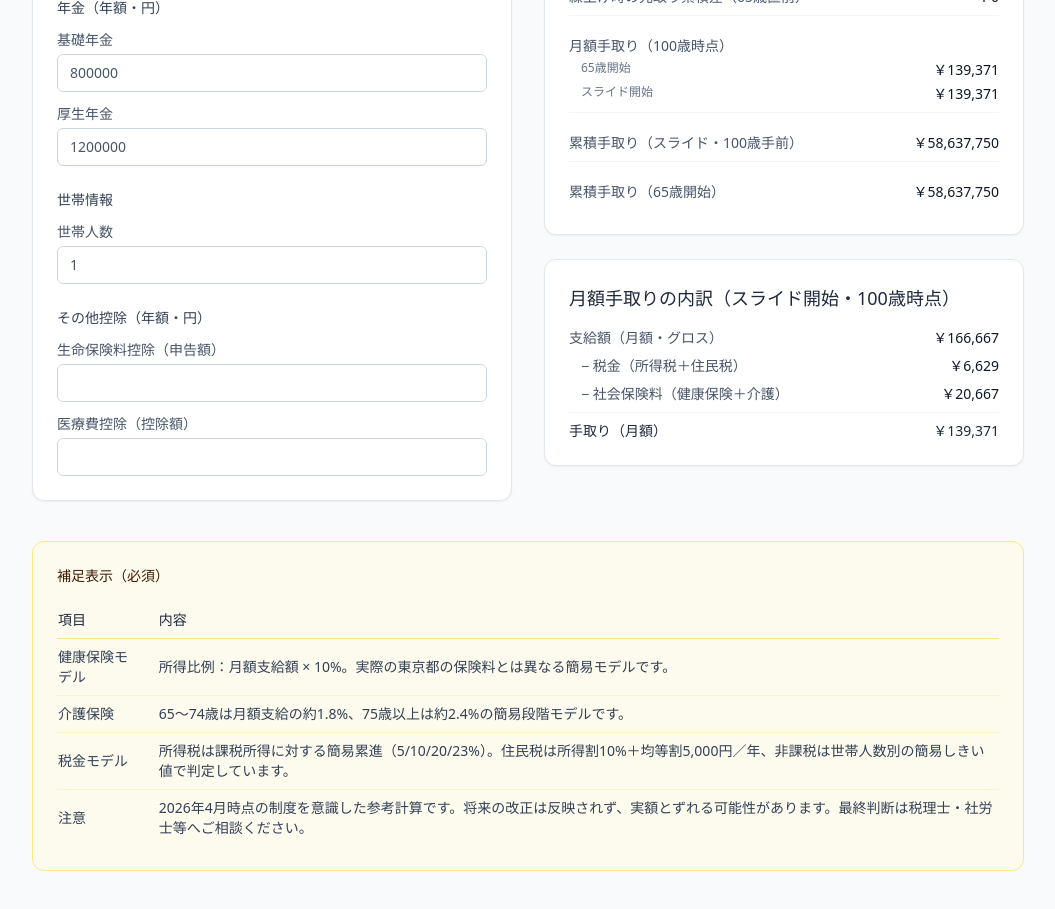
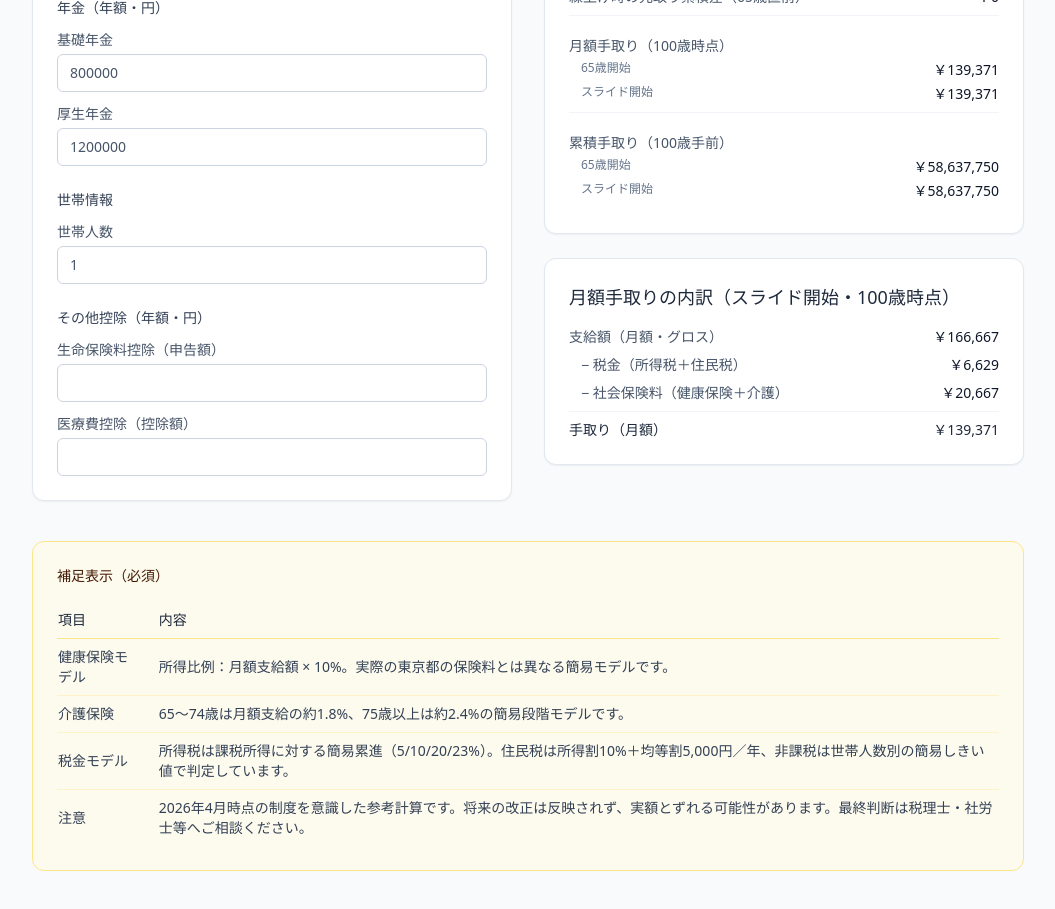
Before and after one commit to yoko345/pension_simulator, a Next.js app: page / in a window 1280 px wide. Shown: the part 1100-2009 px from the top of the page, without its empty margins (112-1167 px from the left). Built offline with nearby package versions, Linux system fonts and the light colour scheme.

Commit message:
累積手取りの表示形式を「月額手取り（100歳時点）」の項目と同じにする修正

```diff
--- a/src/components/pension/PensionOutput.tsx
+++ b/src/components/pension/PensionOutput.tsx
@@ -37,13 +37,18 @@
                         </div>
                     </div>
                 </div>
-                <div className="flex justify-between gap-4 border-b border-slate-100 py-2">
-                    <dt className="text-slate-600">累積手取り（スライド・{AGE_END}歳手前）</dt>
-                    <dd className="text-right tabular-nums text-slate-900">{formatYen(last.cumulativeNet)}</dd>
-                </div>
-                <div className="flex justify-between gap-4 py-2">
-                    <dt className="text-slate-600">累積手取り（65歳開始）</dt>
-                    <dd className="text-right tabular-nums text-slate-900">{formatYen(last65.cumulativeNet)}</dd>
+                <div className="py-2">
+                    <dt className="text-slate-600">累積手取り（{AGE_END}歳手前）</dt>
+                    <div className="mt-1 space-y-1">
+                        <div className="flex justify-between gap-4">
+                            <span className="pl-3 text-xs text-slate-500">65歳開始</span>
+                            <dd className="text-right tabular-nums text-slate-900">{formatYen(last65.cumulativeNet)}</dd>
+                        </div>
+                        <div className="flex justify-between gap-4">
+                            <span className="pl-3 text-xs text-slate-500">スライド開始</span>
+                            <dd className="text-right tabular-nums text-slate-900">{formatYen(last.cumulativeNet)}</dd>
+                        </div>
+                    </div>
                 </div>
             </dl>
         </div>
```
